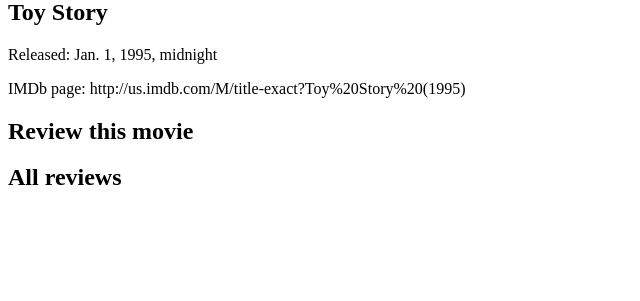
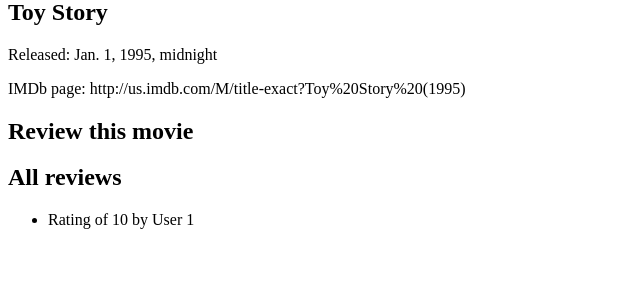
Before and after one commit to jmlangston/movie-ratings-django, a Django app: a page that uses mysite/ratings/templates/ratings/movie_details.html in a window 1280 px wide. Shown: the part 150-451 px from the top of the page, without its empty margins (0-640 px from the left). Run offline with Django 3.2, Linux system fonts and the light colour scheme; data comes from the database, SQL or seed files in the repository; tables that the repository leaves empty hold one stand-in row (values such as "Sample post").

Commit message:
Add list of reviews to movie details page

```diff
--- a/mysite/ratings/templates/ratings/movie_details.html
+++ b/mysite/ratings/templates/ratings/movie_details.html
@@ -10,4 +10,12 @@
 
 	<h2>All reviews</h2>
 
+		<ul>
+			{% for rating in ratings %}
+				<li>Rating of {{ rating.score }} by User {{ rating.reviewer_id.id }}</li>
+			{% endfor %}
+
+		</ul>
+
+
 {% endblock %}
--- a/mysite/ratings/templates/ratings/user_details.html
+++ b/mysite/ratings/templates/ratings/user_details.html
@@ -8,6 +8,7 @@
 		<p>Zipcode: {{ reviewer.zipcode }}</p>
 
 	<h2>Movies Reviewed</h2>
+		<!-- <p>This user has reviewed {% ratings.count() %} movies</p> -->
 		<ul>
 		{% for rating in ratings %}
 			<li>{{ rating.score }} for {{ rating.movie_id }}</li>
```
